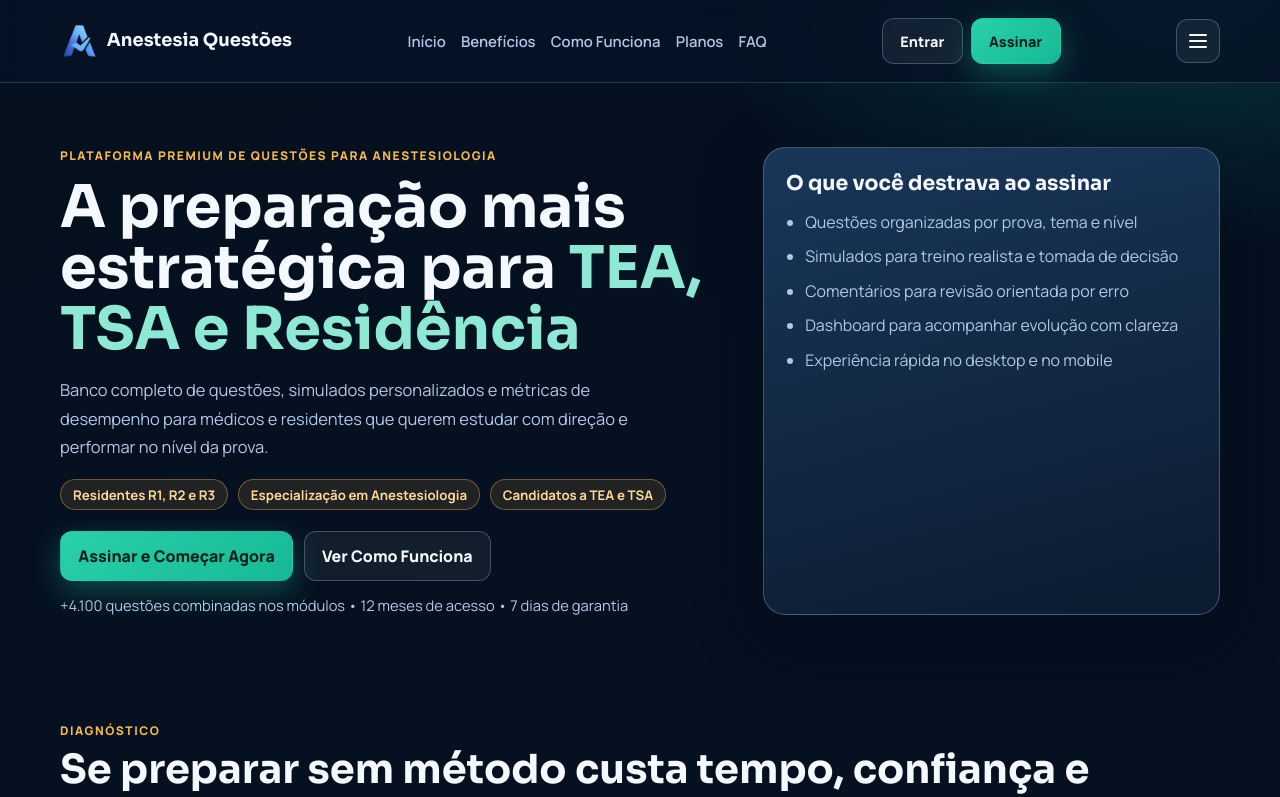
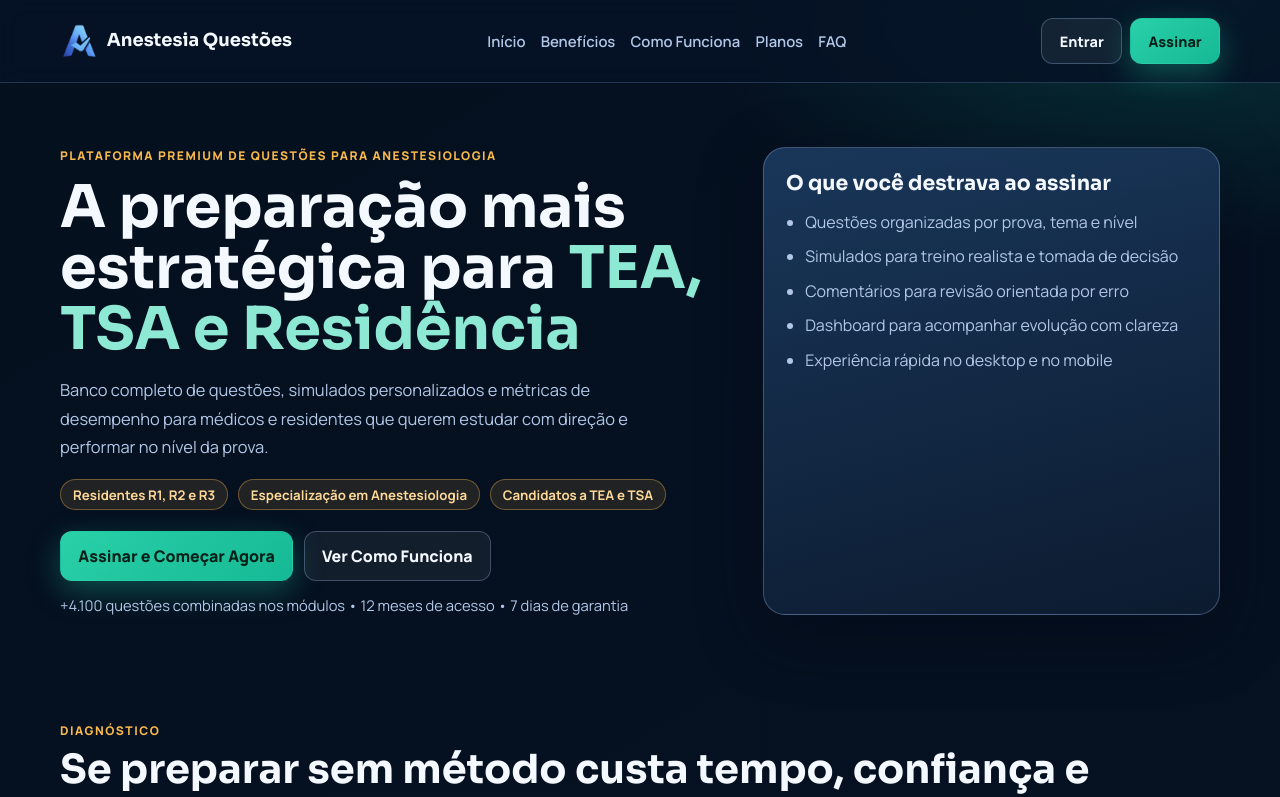
Before and after one commit to davidrangells/anestesiaquestoes, a Next.js app: page / in a window 1280 px wide. Shown: the top 797 px of the page. Built offline with nearby package versions, Linux system fonts and the light colour scheme.

Commit message:
tela login

```diff
--- a/app/globals.css
+++ b/app/globals.css
@@ -108,12 +108,12 @@ a {
 }
 
 .nav-toggle {
+  display: none;
   width: 44px;
   height: 44px;
   border: 1px solid rgba(151, 180, 219, 0.34);
   border-radius: 12px;
   background: rgba(255, 255, 255, 0.06);
-  display: inline-flex;
   flex-direction: column;
   align-items: center;
   justify-content: center;
```
